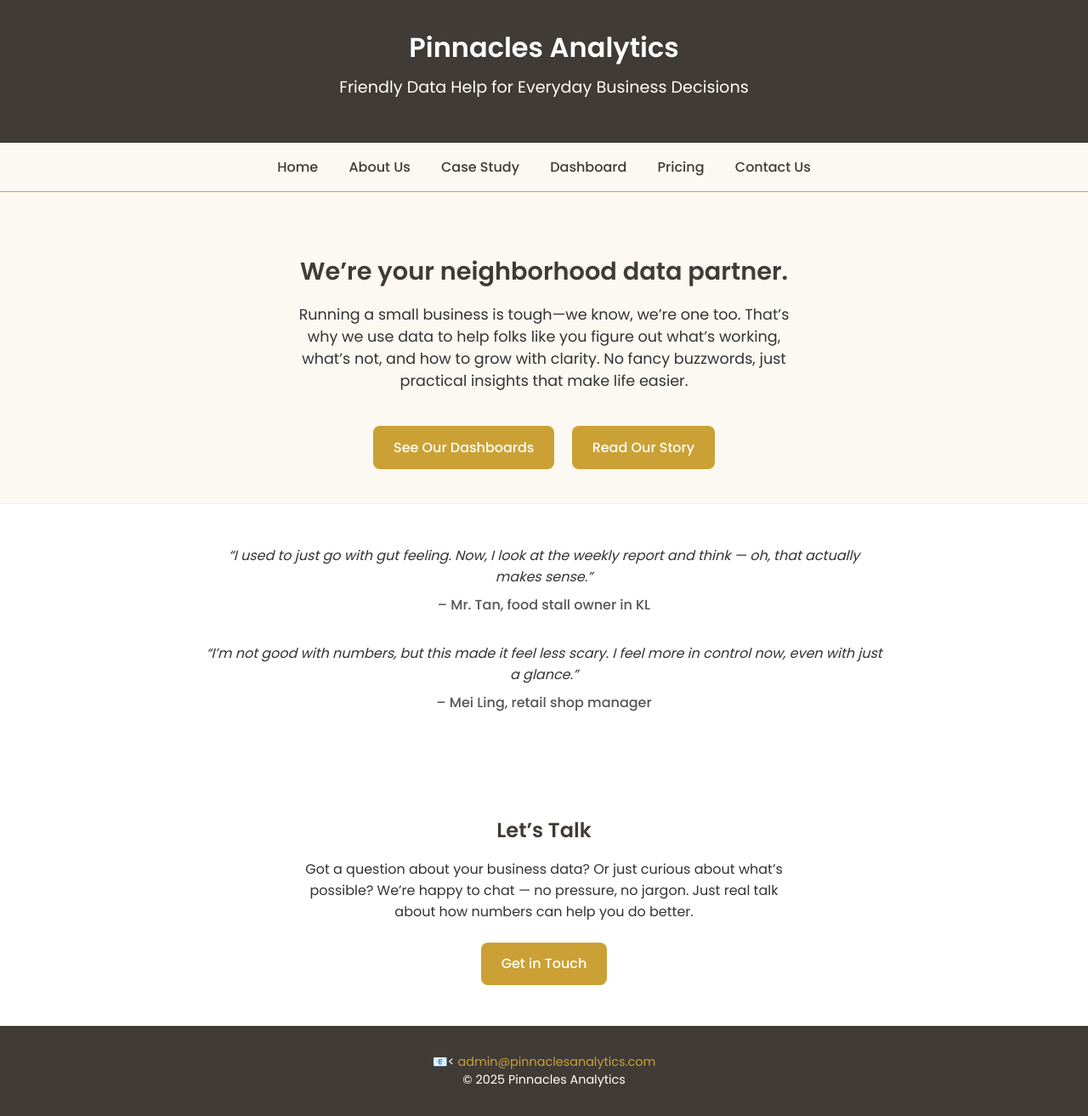
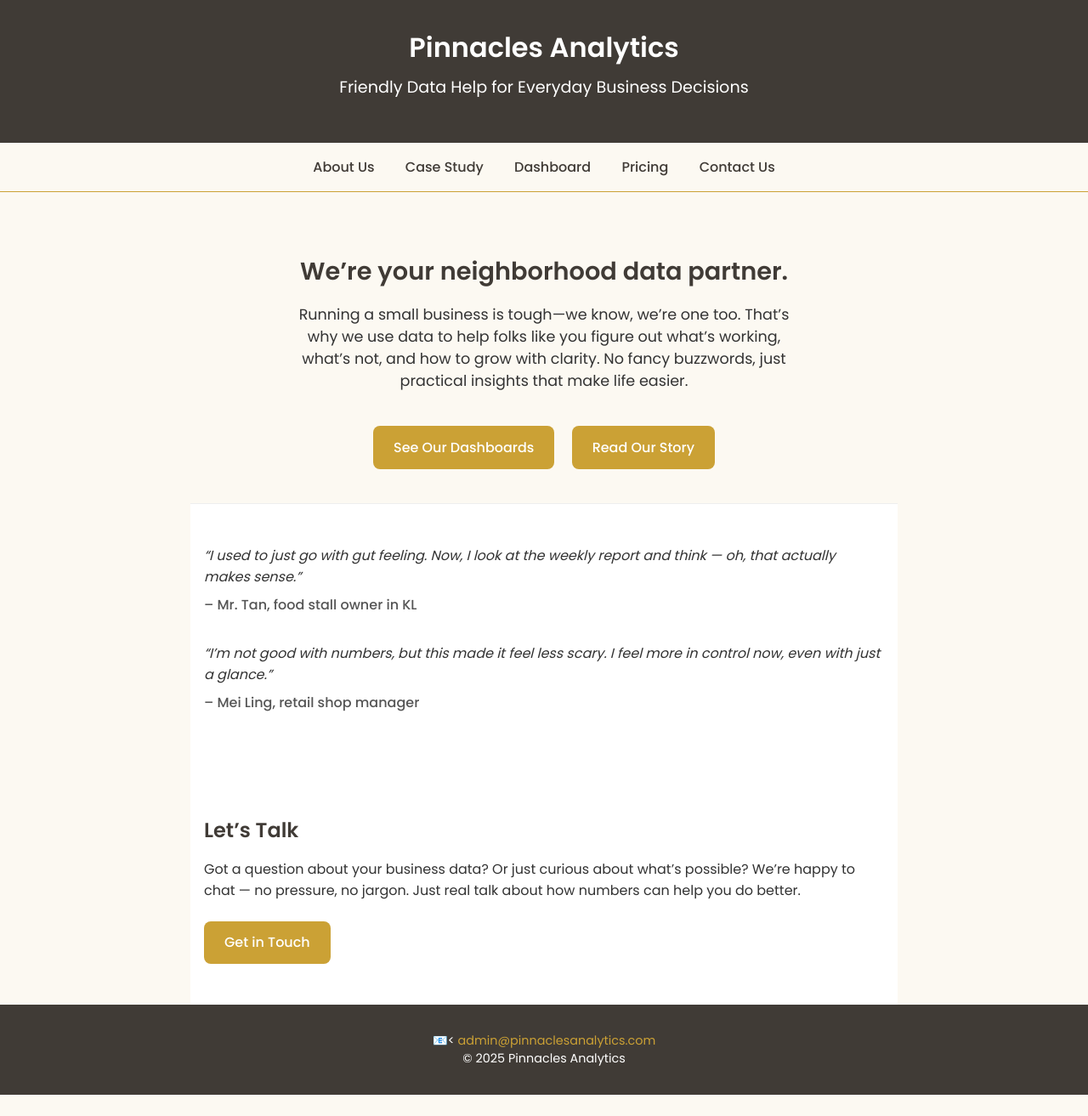
Before and after one commit to lyven81/pinnacles-learning-website, a Jekyll site: the page index.html, which Jekyll copies as it is, in a window 1280 px wide. Shown: the whole page at 85% size. Built offline with Jekyll 4.4.1, drawn with Linux system fonts in a browser that asks for light colours; after the commit the page ends 1288 px from its top, so only the background shows below that.

Commit message:
Update index.html

```diff
--- a/index.html
+++ b/index.html
@@ -77,11 +77,12 @@
   background-color: #FFF;
   padding: 3rem 1rem 1rem;
   border-top: 1px solid #eee;
-      text-align: center;
+  text-align: left;
+  max-width: 800px;
+  margin: 0 auto;
 }
 .testimonial {
-      max-width: 800px;
-      margin: 0 auto 2rem;
+  margin-bottom: 2rem;
   font-style: italic;
   font-size: 1rem;
 }
@@ -94,8 +95,10 @@
 }
 .lets-talk {
   background-color: #FFF;
-      text-align: center;
   padding: 3rem 1rem;
+  text-align: left;
+  max-width: 800px;
+  margin: 0 auto;
 }
 .lets-talk h3 {
   font-size: 1.5rem;
@@ -103,9 +106,8 @@
   margin-bottom: 1rem;
 }
 .lets-talk p {
-      max-width: 600px;
-      margin: 0 auto 1.5rem;
   font-size: 1rem;
+  margin-bottom: 1.5rem;
 }
 .lets-talk a {
   background-color: #CBA135;
@@ -119,6 +121,7 @@
 .lets-talk a:hover {
   background-color: #b08e2e;
 }
+
     footer {
       background-color: #403B36;
       color: white;
@@ -139,7 +142,6 @@
   </header>
 
   <nav>
-    <a href="http://www.pinnaclesanalytics.com/">Home</a>
     <a href="http://www.pinnaclesanalytics.com/about.html">About Us</a>
     <a href="http://www.pinnaclesanalytics.com/case-studies.html">Case Study</a>
     <a href="http://www.pinnaclesanalytics.com/dashboard.html">Dashboard</a>
```
Lines whose indentation alone changed are shown as unchanged.
